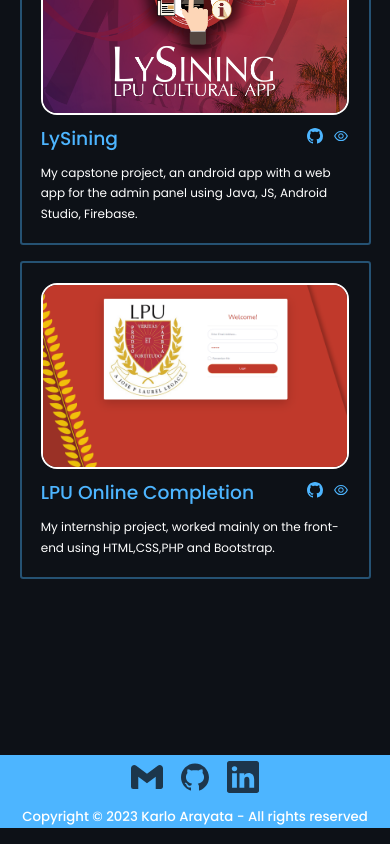
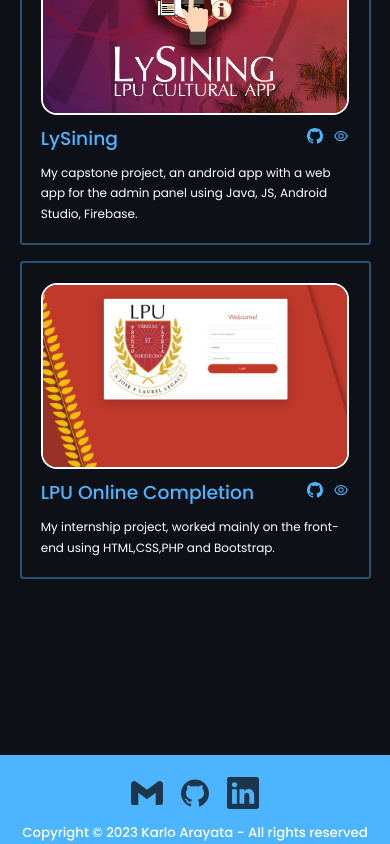
Before and after one commit to pqrSagara/react-portfolio, a React (Create React App) app: page / in a window 390 px wide. Shown: the part 4899-5743 px from the top of the page. Built offline with nearby package versions, Linux system fonts and the light colour scheme.

Commit message:
fix: footer margin

```diff
--- a/src/components/footer/footer.css
+++ b/src/components/footer/footer.css
@@ -27,3 +27,11 @@
 .footerItem:hover {
     box-shadow: 0px 5px 0px #fff, 0px 4px 0px #fff, 0px 3px 0px #fff, 0px 2px 0px #fff, 0px 1px 0px #fff;
 }
+
+/* MEDIA QUERIES (SMALL DEVICES) */
+
+@media screen and (max-width: 600px) {
+    .contacts {
+        margin-top: 0rem;
+    }
+}
```
